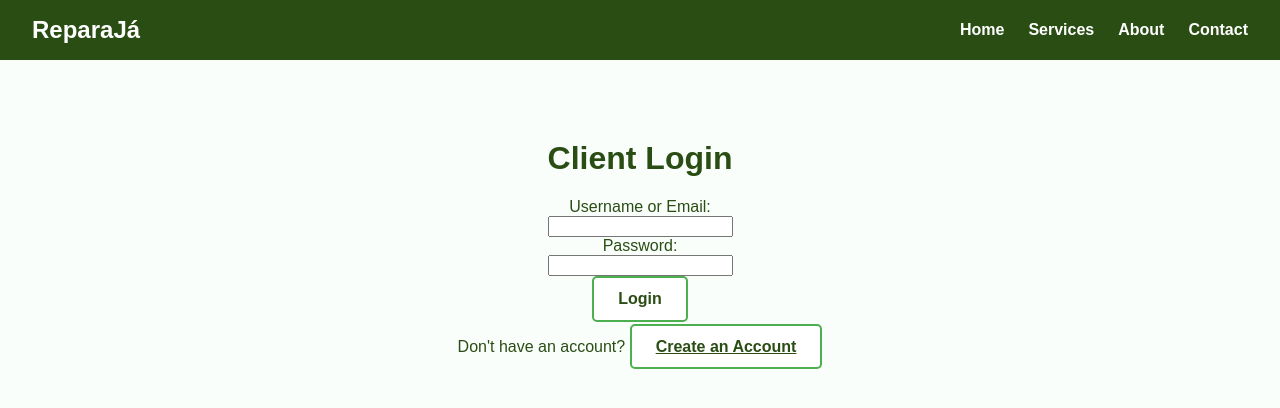
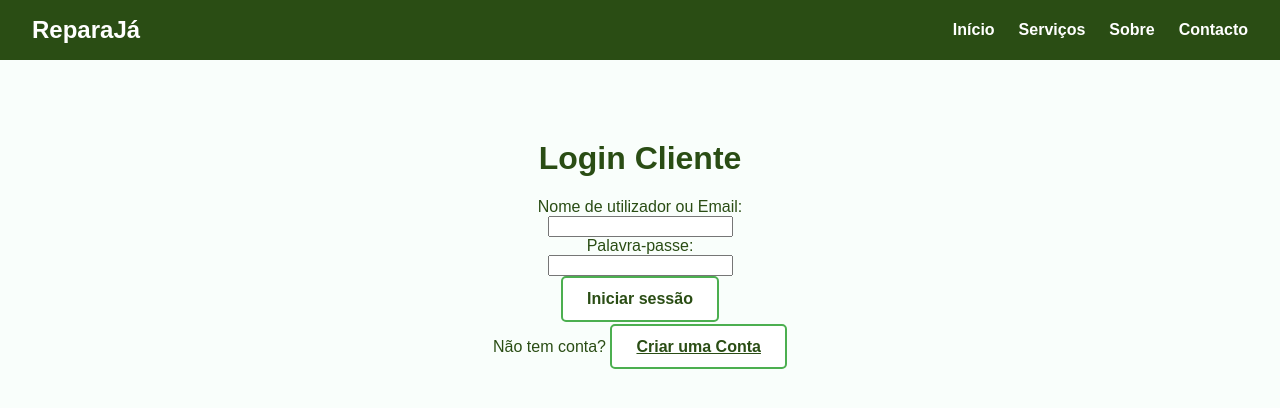
Before and after one commit to Dinisoliv/AS_ReparaJa_Incremento1, a plain HTML site: page ReparaJa/login-client.html in a window 1280 px wide. Drawn offline with Linux system fonts and the light colour scheme.

Commit message:
Update login-client.html

```diff
--- a/ReparaJa/login-client.html
+++ b/ReparaJa/login-client.html
@@ -1,46 +1,46 @@
 <!DOCTYPE html>
-<html lang="en">
+<html lang="pt">
 <head>
   <meta charset="UTF-8" />
   <meta name="viewport" content="width=device-width, initial-scale=1.0"/>
-  <title>ReparaJá - Client Login</title>
+  <title>ReparaJá - Login Cliente</title>
   <link rel="stylesheet" href="styles.css" />
 </head>
 <body>
   <nav class="navbar">
     <div class="navbar-logo">ReparaJá</div>
     <ul class="navbar-links">
-      <li><a href="index.html">Home</a></li>
-      <li><a href="services.html">Services</a></li>
-      <li><a href="about.html">About</a></li>
-      <li><a href="contact.html">Contact</a></li>
+      <li><a href="index.html">Início</a></li>
+      <li><a href="services.html">Serviços</a></li>
+      <li><a href="about.html">Sobre</a></li>
+      <li><a href="contact.html">Contacto</a></li>
     </ul>
   </nav>
 
   <main class="main-content">
-    <h1>Client Login</h1>
+    <h1>Login Cliente</h1>
     <form action="#" method="post" class="login-form" id="loginForm">
-      <label for="username">Username or Email:</label><br/>
+      <label for="username">Nome de utilizador ou Email:</label><br/>
       <input type="text" id="username" name="username" required /><br/>
-      <label for="password">Password:</label><br/>
+      <label for="password">Palavra-passe:</label><br/>
       <input type="password" id="password" name="password" required /><br/>
-      <button type="submit" class="btn btn-client">Login</button>
+      <button type="submit" class="btn btn-client">Iniciar sessão</button>
       <p id="login-error" style="color: red; margin-top: 10px; display: none;"></p>
     </form>
-    <p>Don't have an account? <a href="create-account-client.html" class="btn btn-client">Create an Account</a></p>
+    <p>Não tem conta? <a href="create-account-client.html" class="btn btn-client">Criar uma Conta</a></p>
     <script>
-      // Ensure default client exists in localStorage
+      // Garante que o cliente padrão existe no localStorage
       function ensureDefaultClient() {
         const users = localStorage.getItem('users');
         let usersArr = users ? JSON.parse(users) : [];
         const defaultUsername = "Client123";
         const defaultEmail = "client123@reparaja.pt";
-        // Check if default client already exists
+        // Verifica se o cliente padrão já existe
         const exists = usersArr.some(u =>
           (u.username && u.username.toLowerCase() === defaultUsername.toLowerCase()) ||
           (u.email && u.email.toLowerCase() === defaultEmail.toLowerCase())
         );
-      if (!exists) {
+        if (!exists) {
           usersArr.push({
             username: "Client123",
             password: "123",
@@ -71,19 +71,19 @@
         );
         const errorMsg = document.getElementById('login-error');
         if (!user) {
-          errorMsg.textContent = "User not found. Please check your username/email.";
+          errorMsg.textContent = "Utilizador não encontrado. Por favor, verifique o nome de utilizador/email.";
           errorMsg.style.display = "block";
           return;
         }
         if (user.password !== password) {
-          errorMsg.textContent = "Incorrect password. Please try again.";
+          errorMsg.textContent = "Palavra-passe incorreta. Por favor, tente novamente.";
           errorMsg.style.display = "block";
           return;
         }
         errorMsg.style.display = "none";
-        // Store logged in username in sessionStorage
+        // Guarda o nome de utilizador do cliente na sessionStorage
         sessionStorage.setItem('loggedClient', user.username);
-        // Redirect to client dashboard after successful login
+        // Redireciona para o painel do cliente após login com sucesso
         window.location.href = "client-dashboard.html";
       });
     </script>
```
